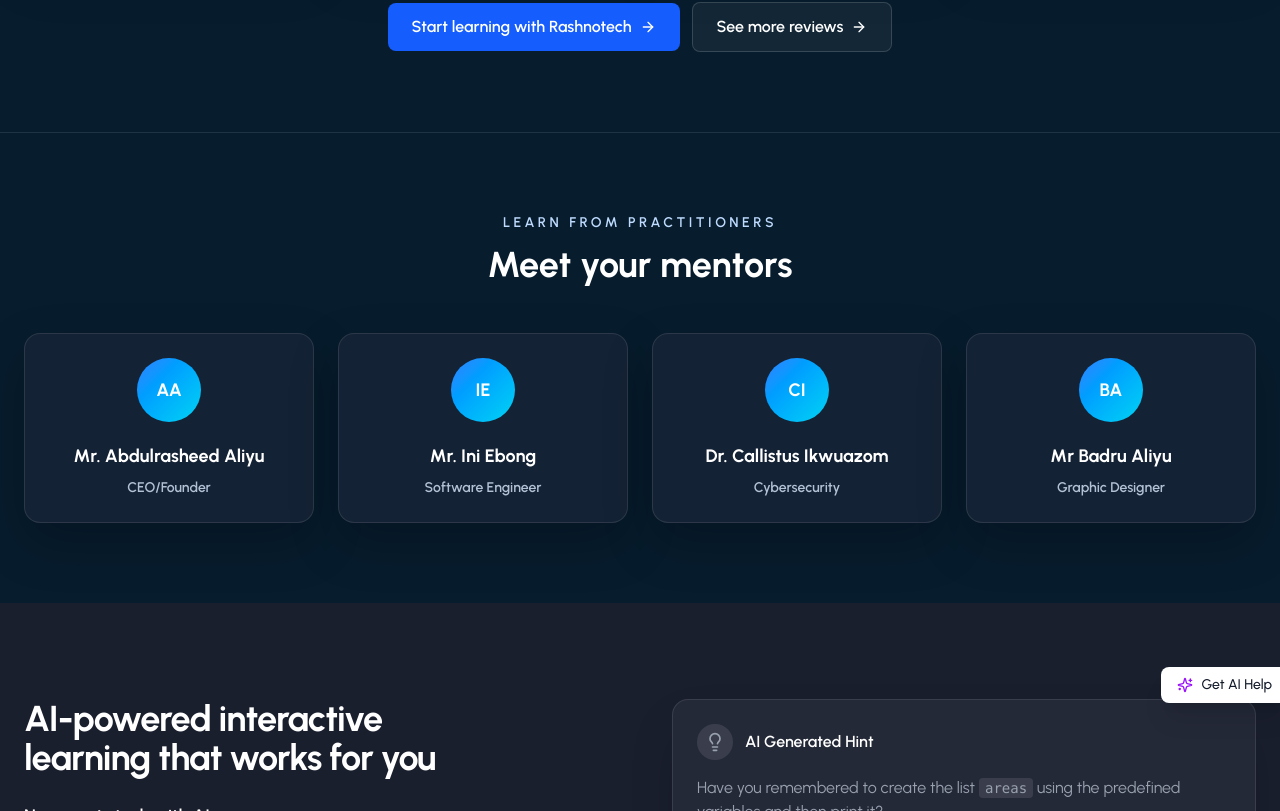
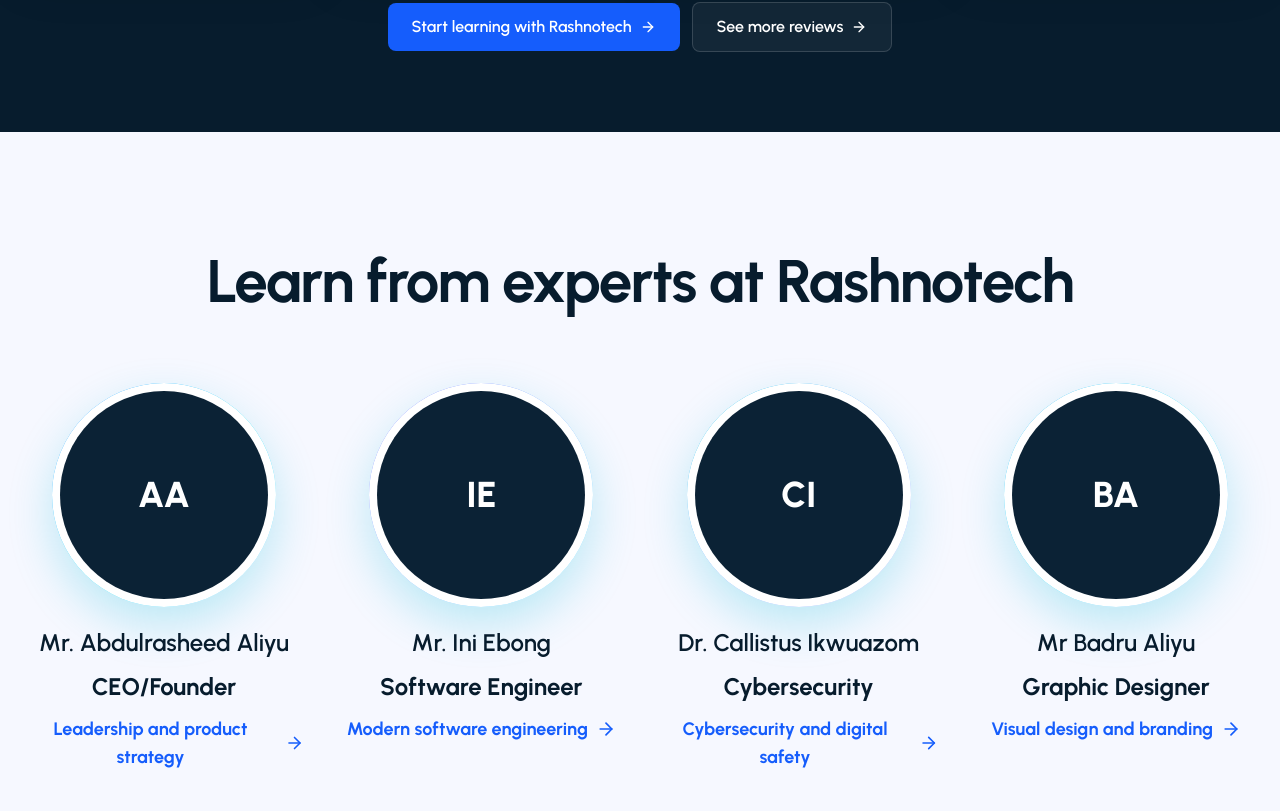
Before and after one commit to Rashnotech/ai-mentor, a Next.js app: page / in a window 1280 px wide. Shown: the part 1809-2620 px from the top of the page. Built offline with nearby package versions, Linux system fonts and the light colour scheme; no server answers.

Commit message:
Match mentor section reference design

```diff
--- a/app/page-client.tsx
+++ b/app/page-client.tsx
@@ -111,18 +111,26 @@
   {
     name: "Mr. Abdulrasheed Aliyu",
     role: "CEO/Founder",
+    topic: "Leadership and product strategy",
+    accent: "from-blue-500 via-cyan-400 to-sky-300",
   },
   {
     name: "Mr. Ini Ebong",
     role: "Software Engineer",
+    topic: "Modern software engineering",
+    accent: "from-indigo-500 via-blue-400 to-cyan-300",
   },
   {
     name: "Dr. Callistus Ikwuazom",
     role: "Cybersecurity",
+    topic: "Cybersecurity and digital safety",
+    accent: "from-cyan-500 via-blue-400 to-indigo-300",
   },
   {
     name: "Mr Badru Aliyu",
     role: "Graphic Designer",
+    topic: "Visual design and branding",
+    accent: "from-sky-500 via-cyan-400 to-blue-300",
   },
 ]
 
@@ -459,24 +467,20 @@
       </section>
 
       {/* Mentors Section */}
-      <section className="border-t border-white/10 bg-[#071c2d] py-20">
-        <div className="container mx-auto px-6">
-          <div className="mx-auto mb-12 max-w-2xl text-center">
-            <p className="mb-3 text-sm font-semibold uppercase tracking-[0.25em] text-blue-200">
-              Learn from practitioners
-            </p>
-            <h2 className="text-3xl font-bold text-white md:text-4xl">
-              Meet your mentors
+      <section className="bg-[#f6f8ff] py-20 md:py-28">
+        <div className="mx-auto max-w-7xl px-6">
+          <h2 className="mx-auto mb-16 max-w-5xl text-center text-4xl font-bold leading-tight tracking-tight text-[#071c2d] md:text-5xl lg:text-6xl">
+            Learn from experts at Rashnotech
           </h2>
-          </div>
 
-          <div className="grid gap-6 md:grid-cols-2 xl:grid-cols-4">
+          <div className="flex flex-col items-center justify-between gap-14 lg:flex-row lg:items-start lg:gap-8">
             {mentors.map((mentor) => (
               <article
                 key={mentor.name}
-                className="rounded-2xl border border-white/10 bg-[#142235] p-6 text-center shadow-[0_20px_50px_rgba(0,0,0,0.22)]"
+                className="flex w-full max-w-[280px] flex-col items-center text-center"
               >
-                <div className="mx-auto mb-5 flex h-16 w-16 items-center justify-center rounded-full bg-gradient-to-br from-blue-500 to-cyan-400 text-lg font-bold text-white">
+                <div className={`mb-5 rounded-full bg-gradient-to-br ${mentor.accent} p-2 shadow-[0_18px_45px_rgba(6,182,212,0.24)]`}>
+                  <div className="flex h-44 w-44 items-center justify-center rounded-full bg-[#0b2235] text-4xl font-extrabold text-white ring-8 ring-white md:h-52 md:w-52">
                     {mentor.name
                       .split(" ")
                       .filter((part) => !["Mr.", "Mr", "Dr.", "Dr"].includes(part))
@@ -485,8 +489,13 @@
                       .join("")
                       .toUpperCase()}
                   </div>
-                <h3 className="text-lg font-bold text-white">{mentor.name}</h3>
-                <p className="mt-2 text-sm font-semibold text-blue-100/80">{mentor.role}</p>
+                </div>
+                <h3 className="text-xl font-semibold text-[#071c2d] md:text-2xl">{mentor.name}</h3>
+                <p className="mt-3 text-2xl font-bold text-[#071c2d]">{mentor.role}</p>
+                <p className="mt-3 inline-flex items-center gap-2 text-lg font-bold text-blue-600">
+                  {mentor.topic}
+                  <ArrowRight className="h-5 w-5" />
+                </p>
               </article>
             ))}
           </div>
--- a/evals/homepage-content-eval.mjs
+++ b/evals/homepage-content-eval.mjs
@@ -7,6 +7,11 @@
 const mentorsStart = page.indexOf("const mentors = [")
 const reviewsBlock = reviewsStart >= 0 && mentorsStart > reviewsStart
   ? page.slice(reviewsStart, mentorsStart)
+  : ""
+const mentorsSectionStart = page.indexOf("{/* Mentors Section */}")
+const aiSectionStart = page.indexOf("{/* AI-Powered Interactive Learning Section */}")
+const mentorsSection = mentorsSectionStart >= 0 && aiSectionStart > mentorsSectionStart
+  ? page.slice(mentorsSectionStart, aiSectionStart)
   : ""
 
 const checks = [
@@ -21,8 +26,11 @@
   ["reviews show short preview plus more link", page.includes("line-clamp-3") && page.includes("Read more") && page.includes("See more reviews")],
   ["reviews show five-star context", page.includes('aria-label="5 star review"') && page.includes("Star key={star}")],
   ["only four requested reviews are represented", ["Ndubuisi Mercy", "Molly", "Emmanuel Samuel Oluwayinka", "Karl Azoms"].every((name) => reviewsBlock.includes(name)) && !["Callistus Ikwuazom", "Prudent Favour Edwin", "Francisca Ezeaku", "Iyeduala Victoria", "Joseph Mathew Taye", "AbdulKamal W"].some((name) => reviewsBlock.includes(name))],
-  ["mentor section is present", page.includes("const mentors = [") && page.includes("Meet your mentors") && page.includes("mentors.map")],
+  ["mentor section follows the reference layout", page.includes("const mentors = [") && page.includes("Learn from experts at Rashnotech") && page.includes("mentors.map") && page.includes('className="bg-[#f6f8ff] py-20 md:py-28"')],
+  ["mentor section uses flex row instead of grid cards", mentorsSection.includes("flex flex-col items-center justify-between gap-14 lg:flex-row lg:items-start lg:gap-8") && !mentorsSection.includes("grid") && !mentorsSection.includes("rounded-2xl") && !mentorsSection.includes("Meet your mentors")],
+  ["mentor portraits use large circular treatment", mentorsSection.includes("rounded-full bg-gradient-to-br ${mentor.accent} p-2") && mentorsSection.includes("h-44 w-44") && mentorsSection.includes("md:h-52 md:w-52")],
   ["mentor roster is represented", ["Mr. Abdulrasheed Aliyu", "CEO/Founder", "Mr. Ini Ebong", "Software Engineer", "Dr. Callistus Ikwuazom", "Cybersecurity", "Mr Badru Aliyu", "Graphic Designer"].every((label) => page.includes(label))],
+  ["mentor topics are represented", ["Leadership and product strategy", "Modern software engineering", "Cybersecurity and digital safety", "Visual design and branding"].every((label) => page.includes(label))],
   ["section has a conversion action", page.includes("Start learning with Rashnotech")],
 ]
 
--- a/tests/homepage-content-contract.mjs
+++ b/tests/homepage-content-contract.mjs
@@ -65,8 +65,21 @@
 }
 
 assert.match(page, /const mentors = \[/)
-assert.match(page, /Meet your mentors/)
+assert.match(page, /Learn from experts at Rashnotech/)
 assert.match(page, /mentors\.map/)
+assert.match(page, /className="bg-\[#f6f8ff\] py-20 md:py-28"/)
+assert.match(page, /flex flex-col items-center justify-between gap-14 lg:flex-row lg:items-start lg:gap-8/)
+assert.match(page, /rounded-full bg-gradient-to-br \$\{mentor\.accent\} p-2/)
+assert.match(page, /h-44 w-44 .* md:h-52 md:w-52/)
+
+const mentorsSectionStart = page.indexOf("{/* Mentors Section */}")
+const aiSectionStart = page.indexOf("{/* AI-Powered Interactive Learning Section */}")
+assert.notEqual(mentorsSectionStart, -1)
+assert.notEqual(aiSectionStart, -1)
+const mentorsSection = page.slice(mentorsSectionStart, aiSectionStart)
+assert.doesNotMatch(mentorsSection, /grid/)
+assert.doesNotMatch(mentorsSection, /rounded-2xl/)
+assert.doesNotMatch(mentorsSection, /Meet your mentors/)
 
 for (const [mentor, role] of [
   ["Mr. Abdulrasheed Aliyu", "CEO/Founder"],
@@ -78,4 +91,13 @@
   assert.match(page, new RegExp(role.replace(/[.*+?^${}()|[\]\\]/g, "\\$&")))
 }
 
+for (const topic of [
+  "Leadership and product strategy",
+  "Modern software engineering",
+  "Cybersecurity and digital safety",
+  "Visual design and branding",
+]) {
+  assert.match(page, new RegExp(topic.replace(/[.*+?^${}()|[\]\\]/g, "\\$&")))
+}
+
 console.log("Homepage content contract: PASS")
```
Also changed, not shown: 1 other file (tests, documents, lock files or other folders). Lines whose indentation alone changed are shown as unchanged.
